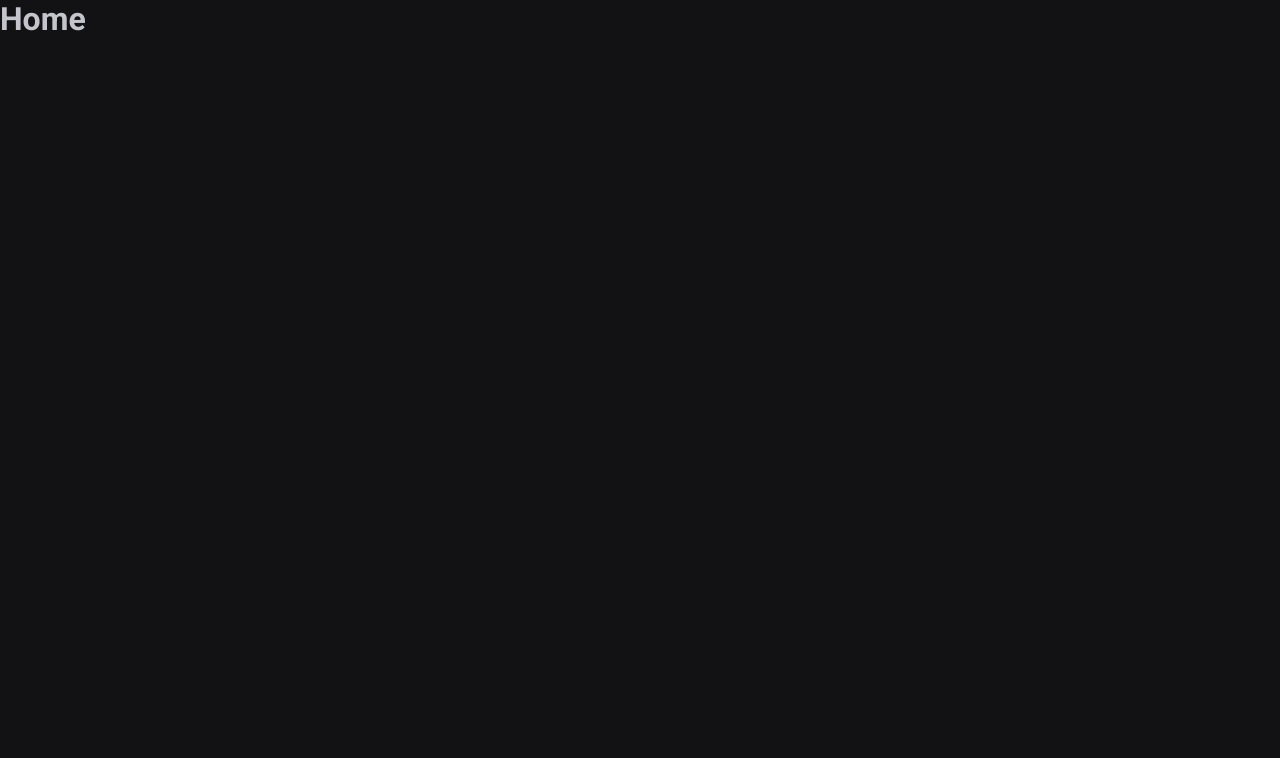
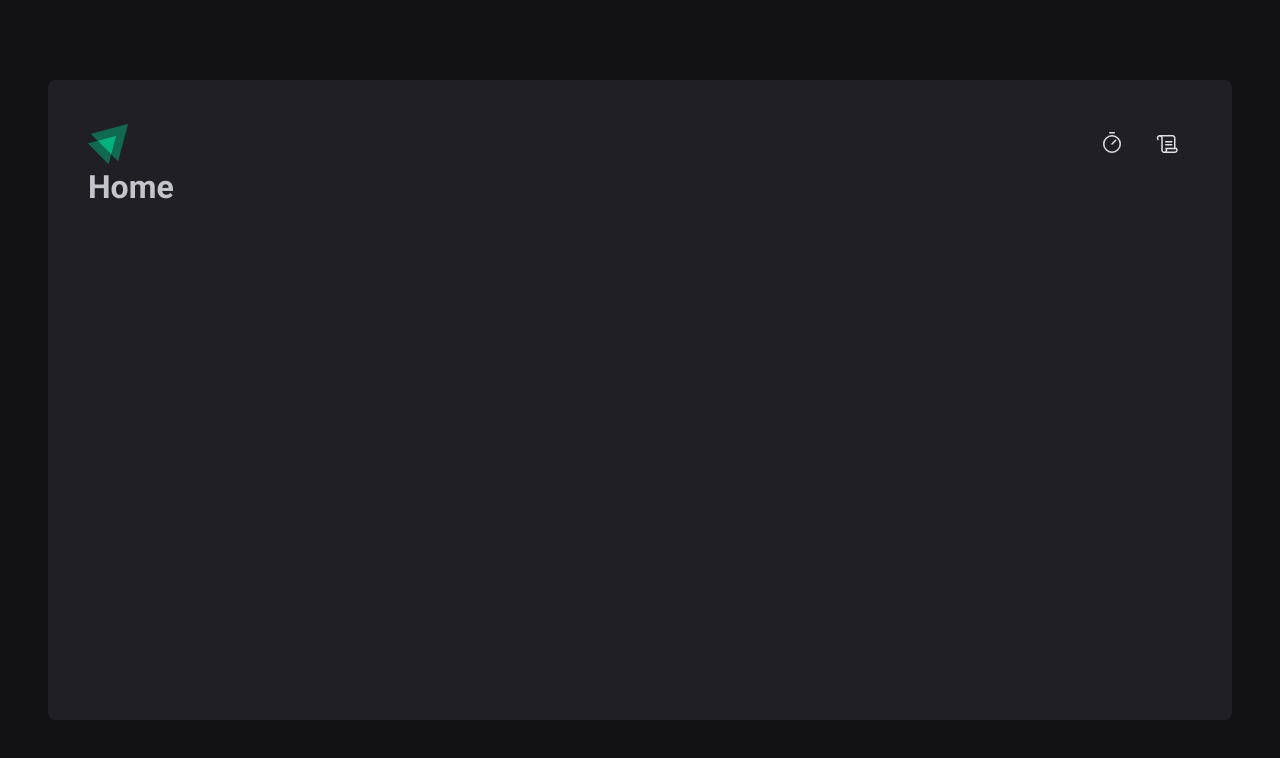
Before and after one commit to bruna40/Cronometro, a React (Vite) app in the folder Timer-ignite/: page / in a window 1280 px wide. Shown: the top 758 px of the page. Built offline with nearby package versions, Linux system fonts and the light colour scheme.

Commit message:
componente header

```diff
--- a/Timer-ignite/package.json
+++ b/Timer-ignite/package.json
@@ -9,6 +9,7 @@
     "preview": "vite preview"
   },
   "dependencies": {
+    "phosphor-react": "^1.4.1",
     "react": "^18.2.0",
     "react-dom": "^18.2.0",
     "react-router-dom": "^6.4.2",
--- a/Timer-ignite/src/Router.tsx
+++ b/Timer-ignite/src/Router.tsx
@@ -1,13 +1,16 @@
 import { Routes, Route } from 'react-router-dom';
 import {Home} from './pages/Home';
 import {History} from './pages/History';
+import { DefaultLayout } from './layouts/DefaultLayout';
 
 
 export function Router() {
     return (
         <Routes>
-            <Route path="/" element={<Home />} />
-            <Route path="/history" element={<History />} />
+            <Route path="/" element={<DefaultLayout />}>
+                <Route path="/" element={<Home />} />
+                <Route path="/history" element={<History />} />
+            </Route>
         </Routes>
 
     )
--- /dev/null
+++ b/Timer-ignite/src/components/Header/index.tsx
@@ -0,0 +1,19 @@
+import { HeaderContainer } from "./style";
+import Logo from '../../assets/Logo.svg';
+import { Scroll, Timer } from "phosphor-react";
+
+export function Header() {
+    return (
+        <HeaderContainer>
+            <img src={Logo} alt="Logo" />
+            <nav>
+                <a href="/">
+                    <Timer size={24}/>
+                </a>
+                <a href="/history">
+                    <Scroll size={24}/>
+                </a>
+            </nav>
+        </HeaderContainer>
+    )
+}
--- /dev/null
+++ b/Timer-ignite/src/components/Header/style.ts
@@ -0,0 +1,31 @@
+import styled from 'styled-components';
+
+export const HeaderContainer = styled.header`
+
+    display: flex;
+    align-items: center;
+    justify-content: space-between;
+
+    nav {
+        display: flex;
+        gap:0.5rem;
+
+        a {
+            width: 3rem;
+            height: 3rem;
+
+            display: flex;
+            justify-content: center;
+            align-items: center;
+
+            color: ${props => props.theme['gray-100']};
+
+            border-top: 3px solid transparent;
+            border-bottom: 3px solid transparent;
+
+            &:hover {
+                border-bottom: 3px solid ${props => props.theme['green-500']};
+            }
+        }
+    }
+`;
--- /dev/null
+++ b/Timer-ignite/src/layouts/DefaultLayout/index.tsx
@@ -0,0 +1,12 @@
+import { Outlet } from "react-router-dom";
+import { Header } from "../../components/Header";
+import { LayoutContainer } from "./style";
+
+export function DefaultLayout() {
+    return (
+        <LayoutContainer>
+            <Header />
+            <Outlet />
+        </LayoutContainer>
+    )
+}
--- /dev/null
+++ b/Timer-ignite/src/layouts/DefaultLayout/style.ts
@@ -0,0 +1,16 @@
+import styled from 'styled-components';
+
+
+export const LayoutContainer = styled.div`
+    max-width: 74rem;
+    height: calc(100vh - 10rem);
+    margin: 5rem auto;
+    padding: 2.5rem;
+
+    background: ${props => props.theme['gray-800']};
+
+    border-radius: 8px;
+
+    display: flex;
+    flex-direction: column;
+`;
```
Also changed, not shown: Timer-ignite/src/assets/Logo.svg (added), 1 other file (tests, documents, lock files or other folders).
